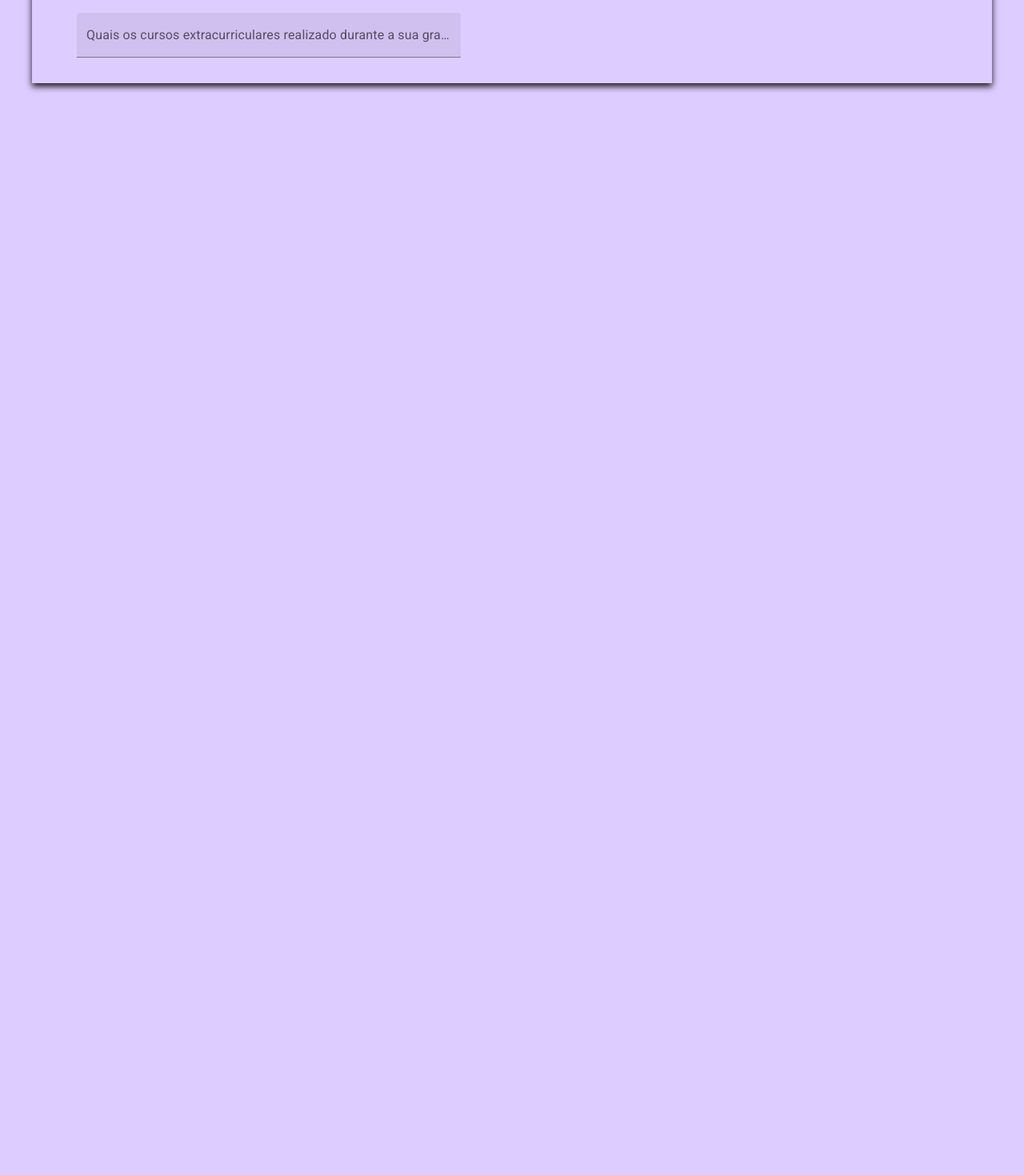
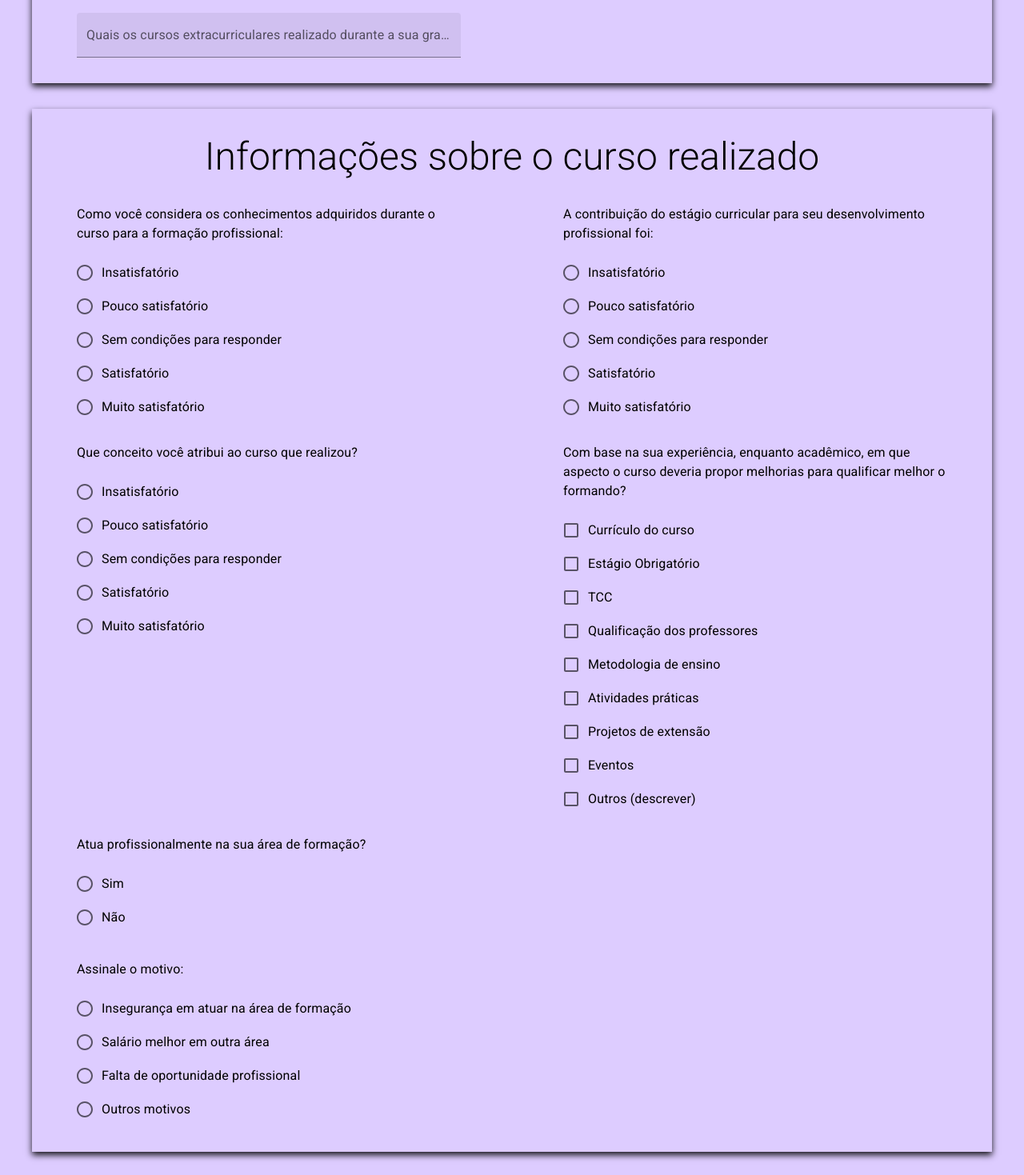
Before and after one commit to Tonny221/egresso-form, a React (Create React App) app: page / in a window 1280 px wide. Shown: the part 1120-2589 px from the top of the page at 80% size. Before the commit the page ends 1256 px from the top, so only its background shows below. Built offline with nearby package versions, Linux system fonts and the light colour scheme.

Commit message:
AcademicData radio button bug

```diff
--- a/src/App.js
+++ b/src/App.js
@@ -1,6 +1,7 @@
 import Header from "./components/Header";
 import PersonalData from "./containers/PersonalData";
 import AcademicData from "./containers/AcademicData";
+import CourseInfoData from "./containers/CourseInfoData";
 
 function App() {
   return (
@@ -8,6 +9,7 @@ function App() {
       <Header />
       <PersonalData />
       <AcademicData />
+      <CourseInfoData />
     </>
   );
 }
--- a/src/containers/CourseInfoData.js
+++ b/src/containers/CourseInfoData.js
@@ -0,0 +1,88 @@
+import { Checkbox, FormControlLabel, FormGroup, Radio, RadioGroup, TextField, Typography, Box } from '@mui/material'
+import React from 'react'
+import { DataForm, DataContainer } from './PersonalData'
+import { useState } from 'react'
+
+const CourseInfoData = () => {
+    const [others, setOthers] = useState(false)
+    const [jobOthers, setJobOthers] = useState(false)
+
+    const handleOthers = () => {
+        setOthers(!others);
+    }
+
+    const handleJobOthers = () => {
+        setJobOthers(!jobOthers);
+    }
+
+    return (
+        <>
+            <DataContainer sx={{ marginTop: '2rem', marginBottom: '2rem' }}>
+                <Typography variant='h3' fontWeight={'200'} textAlign='center' pt={'2rem'}>Informações sobre o curso realizado</Typography>
+                <DataForm>
+                    <FormGroup>
+                        <Typography mb={2}>Como você considera os conhecimentos adquiridos durante o curso para a formação profissional: </Typography>
+                        <RadioGroup>
+                            <FormControlLabel value={'Insatisfatório'} control={<Radio />} label='Insatisfatório' />
+                            <FormControlLabel value={'Pouco satisfatório'} control={<Radio />} label='Pouco satisfatório' />
+                            <FormControlLabel value={'Sem condições para responder'} control={<Radio />} label='Sem condições para responder' />
+                            <FormControlLabel value={'Satisfatório'} control={<Radio />} label='Satisfatório' />
+                            <FormControlLabel value={'Muito satisfatório'} control={<Radio />} label='Muito satisfatório' />
+                        </RadioGroup>
+                    </FormGroup>
+                    <FormGroup>
+                        <Typography mb={2}>A contribuição do estágio curricular para seu desenvolvimento profissional foi: </Typography>
+                        <RadioGroup>
+                            <FormControlLabel value={'Insatisfatório'} control={<Radio />} label='Insatisfatório' />
+                            <FormControlLabel value={'Pouco satisfatório'} control={<Radio />} label='Pouco satisfatório' />
+                            <FormControlLabel value={'Sem condições para responder'} control={<Radio />} label='Sem condições para responder' />
+                            <FormControlLabel value={'Satisfatório'} control={<Radio />} label='Satisfatório' />
+                            <FormControlLabel value={'Muito satisfatório'} control={<Radio />} label='Muito satisfatório' />
+                        </RadioGroup>
+                    </FormGroup>
+                    <FormGroup>
+                        <Typography mb={2}>Que conceito você atribui ao curso que realizou?</Typography>
+                        <RadioGroup>
+                            <FormControlLabel value={'Insatisfatório'} control={<Radio />} label='Insatisfatório' />
+                            <FormControlLabel value={'Pouco satisfatório'} control={<Radio />} label='Pouco satisfatório' />
+                            <FormControlLabel value={'Sem condições para responder'} control={<Radio />} label='Sem condições para responder' />
+                            <FormControlLabel value={'Satisfatório'} control={<Radio />} label='Satisfatório' />
+                            <FormControlLabel value={'Muito satisfatório'} control={<Radio />} label='Muito satisfatório' />
+                        </RadioGroup>
+                    </FormGroup>
+                    <FormGroup>
+                        <Typography mb={2}>Com base na sua experiência, enquanto acadêmico, em que aspecto o curso deveria propor melhorias para qualificar melhor o formando?</Typography>
+                        <FormControlLabel control={<Checkbox />} label='Currículo do curso' />
+                        <FormControlLabel control={<Checkbox />} label='Estágio Obrigatório' />
+                        <FormControlLabel control={<Checkbox />} label='TCC' />
+                        <FormControlLabel control={<Checkbox />} label='Qualificação dos professores' />
+                        <FormControlLabel control={<Checkbox />} label='Metodologia de ensino' />
+                        <FormControlLabel control={<Checkbox />} label='Atividades práticas' />
+                        <FormControlLabel control={<Checkbox />} label='Projetos de extensão' />
+                        <FormControlLabel control={<Checkbox />} label='Eventos' />
+                        <FormControlLabel control={<Checkbox />} label='Outros (descrever)' onChange={handleOthers}/>
+                        { others ? <TextField variant='filled' /> : <></> }
+                    </FormGroup>
+                    <FormGroup>
+                        <Typography mb={2}>Atua profissionalmente na sua área de formação?</Typography>
+                        <RadioGroup sx={{marginBottom: '2rem'}}>
+                            <FormControlLabel control={<Radio />} label='Sim' value={'sim'} onChange={handleJobOthers}/>
+                            <FormControlLabel control={<Radio />} label='Não' value={'nao'} onChange={handleJobOthers}/>
+                        </RadioGroup>
+                        <Box>
+                            <Typography mb={2}>Assinale o motivo: </Typography>
+                            <RadioGroup>
+                                <FormControlLabel control={<Radio />} label='Insegurança em atuar na área de formação' value={'1'} />
+                                <FormControlLabel control={<Radio />} label='Salário melhor em outra área' value={'2'} />
+                                <FormControlLabel control={<Radio />} label='Falta de oportunidade profissional' value={'3'} />
+                                <FormControlLabel control={<Radio />} label='Outros motivos' value={'4'} />
+                            </RadioGroup>
+                        </Box>
+                    </FormGroup>
+                </DataForm>
+            </DataContainer>
+        </>
+    )
+}
+
+export default CourseInfoData
```
